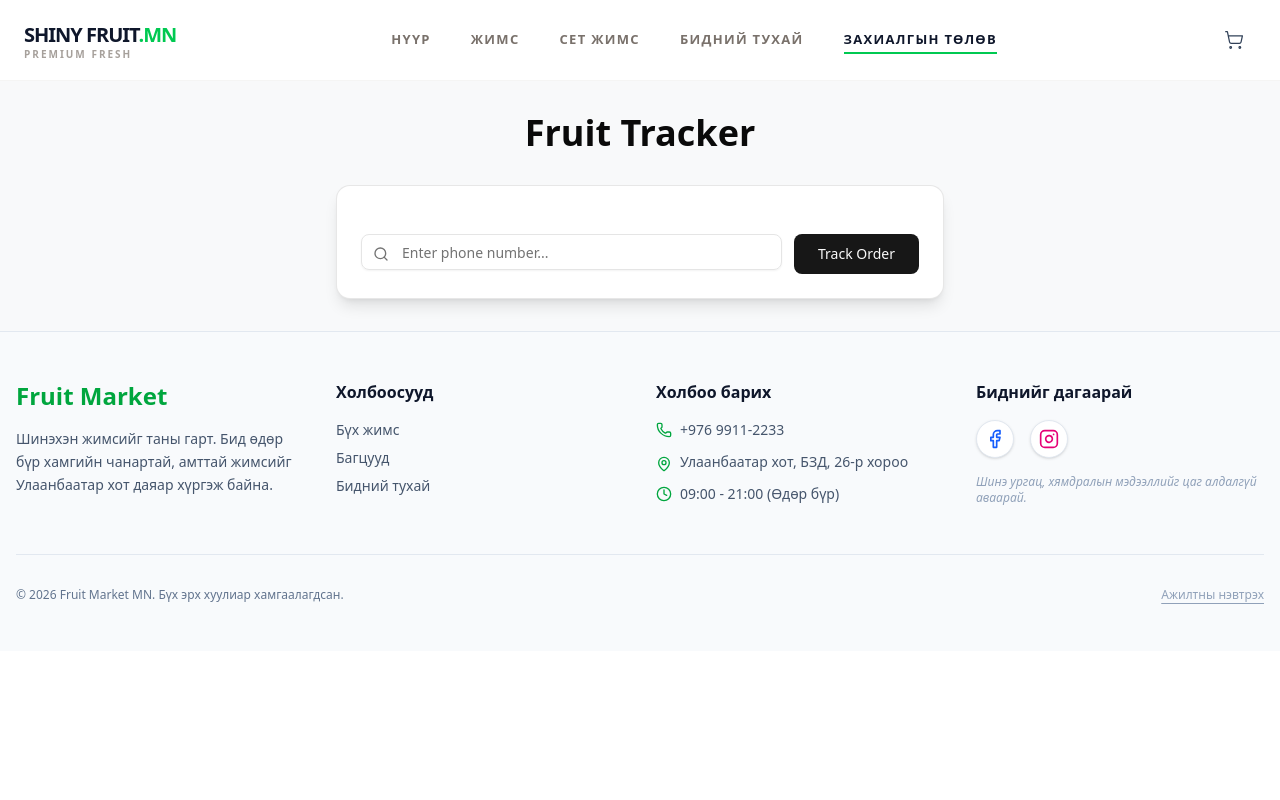
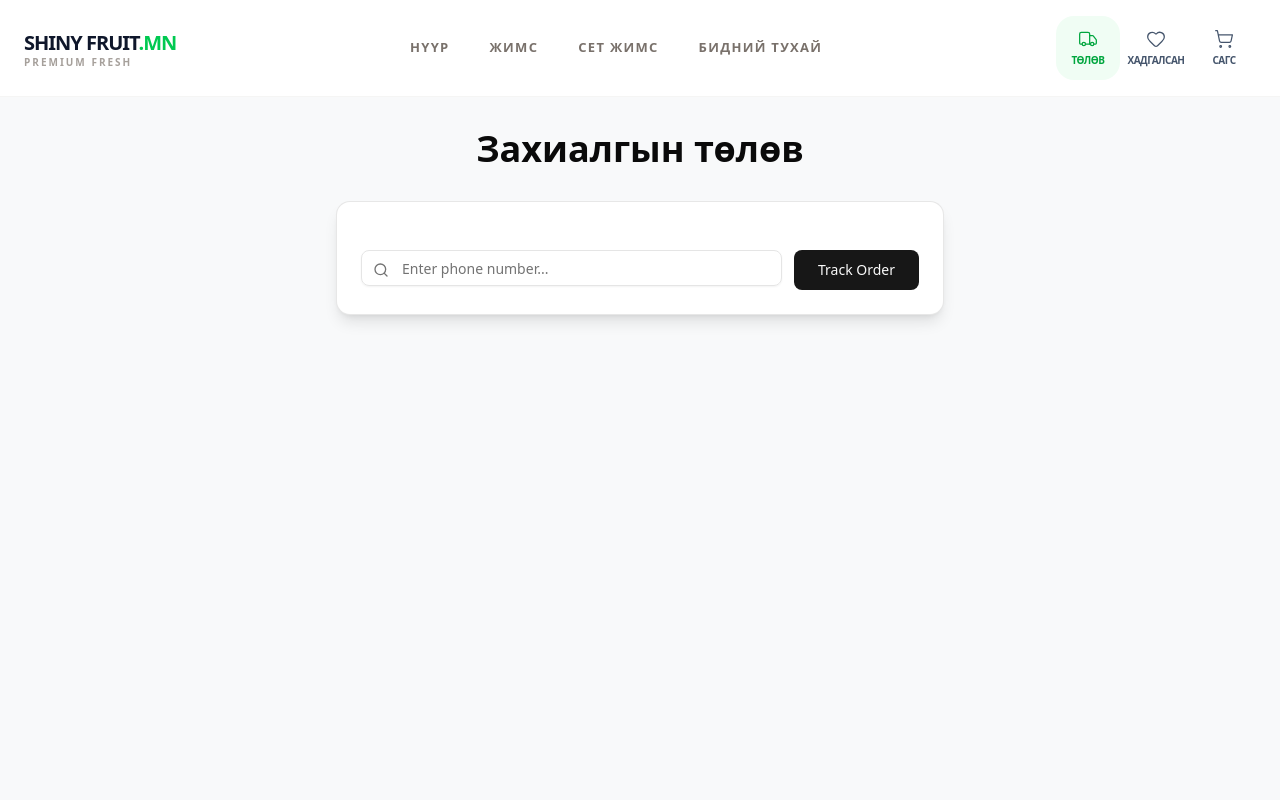
Before and after one commit to tuvshinerdene1/fruit_market_front_end, a Next.js app in the folder fruit-market/: page /order_status in a window 1280 px wide. Shown: the top 800 px of the page. Built offline with nearby package versions, Linux system fonts and the light colour scheme.

Commit message:
added mobile navbar

```diff
--- a/fruit-market/app/(client)/layout.tsx
+++ b/fruit-market/app/(client)/layout.tsx
@@ -1,6 +1,7 @@
 // app/(client)/layout.tsx
 import NavBar from "@/components/shared/navbar/navbar";
 import Footer from "@/components/shared/footer/footer";
+import MobileNav from "@/components/shared/navbar/mobile-nav"; // Import here
 
 export default function ClientLayout({
   children,
@@ -10,11 +11,12 @@ export default function ClientLayout({
   return (
     <>
       <NavBar />
-      <main className="bg-[#F8F9FA]">
+      <main className="bg-[#F8F9FA] min-h-screen pb-20 sm:pb-0">
+        {/* Added pb-20 to ensure content isn't hidden behind the mobile nav */}
         {children}
       </main>
-      {/* You can add a Footer here later */}
-      <Footer></Footer>
+      <MobileNav /> {/* Add here */}
+      <Footer />
     </>
   );
 }
--- a/fruit-market/app/(client)/order_status/page.tsx
+++ b/fruit-market/app/(client)/order_status/page.tsx
@@ -26,7 +26,7 @@ export default function OrderStatusPage() {
   return (
     <div className="max-w-2xl mx-auto p-4 md:p-8 space-y-8">
       <header className="text-center">
-        <h1 className="text-4xl font-bold">Fruit Tracker</h1>
+        <h1 className="text-4xl font-bold">Захиалгын төлөв</h1>
       </header>
 
       <OrderSearchForm
--- /dev/null
+++ b/fruit-market/components/shared/navbar/mobile-nav.tsx
@@ -0,0 +1,51 @@
+"use client";
+
+import Link from "next/link";
+import { usePathname } from "next/navigation";
+import { Heart, ShoppingCart, Truck, Home } from "lucide-react";
+import { useCartCount } from "@/hooks/use_cart_count";
+import { cn } from "@/lib/utils";
+
+export default function MobileNav() {
+  const pathname = usePathname();
+  const cartCount = useCartCount();
+
+  const items = [
+    { name: "Нүүр", href: "/", icon: Home },
+    { name: "Төлөв", href: "/order_status", icon: Truck },
+    { name: "Хадгалсан", href: "/liked", icon: Heart },
+    { name: "Сагс", href: "/cart", icon: ShoppingCart, isCart: true },
+  ];
+
+  return (
+    <div className="sm:hidden fixed bottom-0 left-0 z-[100] w-full bg-white/80 backdrop-blur-lg border-t border-stone-100 pb-safe-area-inset-bottom">
+      <div className="grid grid-cols-4 h-16">
+        {items.map((item) => {
+          const isActive = pathname === item.href;
+          const Icon = item.icon;
+
+          return (
+            <Link
+              key={item.href}
+              href={item.href}
+              className={cn(
+                "flex flex-col items-center justify-center gap-1 transition-colors",
+                isActive ? "text-green-600" : "text-stone-400"
+              )}
+            >
+              <div className="relative">
+                <Icon size={20} strokeWidth={isActive ? 2.5 : 2} />
+                {item.isCart && cartCount > 0 && (
+                  <span className="absolute -top-2 -right-2 flex h-4 w-4 items-center justify-center rounded-full bg-green-600 text-[9px] font-bold text-white ring-2 ring-white">
+                    {cartCount}
+                  </span>
+                )}
+              </div>
+              <span className="text-[10px] font-bold">{item.name}</span>
+            </Link>
+          );
+        })}
+      </div>
+    </div>
+  );
+}
--- a/fruit-market/components/shared/navbar/navbar.tsx
+++ b/fruit-market/components/shared/navbar/navbar.tsx
@@ -2,7 +2,17 @@
 
 import { usePathname } from "next/navigation";
 import Link from "next/link";
-import { Menu, Heart, ShoppingCart, Home, Apple, Gift, Info, Truck, ChevronRight } from "lucide-react";
+import {
+  Menu,
+  Heart,
+  ShoppingCart,
+  Home,
+  Apple,
+  Gift,
+  Info,
+  Truck,
+  ChevronRight,
+} from "lucide-react";
 import { Button } from "@/components/ui/button";
 import {
   Sheet,
@@ -23,23 +33,23 @@ export default function NavBar() {
     { name: "Жимс", href: "/fruit", icon: Apple },
     { name: "Сет жимс", href: "/bundle", icon: Gift },
     { name: "Бидний тухай", href: "/about", icon: Info },
-    { name: "Захиалгын төлөв", href: "/order_status", icon: Truck }
   ];
 
   return (
-    <nav className="sticky top-0 z-[100] w-full border-b border-stone-100 bg-white/70 backdrop-blur-md">
-      <div className="max-w-7xl mx-auto flex h-20 items-center justify-between px-6">
-
+    <nav className="sticky top-0 z-[100] w-full border-b border-stone-100 bg-white/80 backdrop-blur-md">
+      <div className="max-w-7xl mx-auto flex h-24 items-center justify-between px-6">
         {/* Logo */}
-        <Link href="/" className="flex flex-col leading-none group">
+        <Link href="/" className="flex flex-col leading-none group shrink-0">
           <span className="text-xl font-black tracking-tighter text-slate-900 group-hover:text-green-600 transition-colors">
             SHINY FRUIT<span className="text-green-500">.MN</span>
           </span>
-          <span className="text-[10px] uppercase tracking-[0.2em] text-stone-400 font-bold">Premium Fresh</span>
+          <span className="text-[10px] uppercase tracking-[0.2em] text-stone-400 font-bold">
+            Premium Fresh
+          </span>
         </Link>
 
-        {/* Desktop Nav (Keep as is) */}
-        <div className="hidden md:flex items-center gap-10">
+        {/* Desktop Nav (Center) */}
+        <div className="hidden lg:flex items-center gap-10">
           {navLinks.map((link) => {
             const isActive = pathname === link.href;
             return (
@@ -48,57 +58,114 @@ export default function NavBar() {
                 href={link.href}
                 className={cn(
                   "text-[13px] font-bold uppercase tracking-widest transition-all relative group",
-                  isActive ? "text-slate-900" : "text-stone-500 hover:text-slate-900"
+                  isActive
+                    ? "text-slate-900"
+                    : "text-stone-500 hover:text-slate-900"
                 )}
               >
                 {link.name}
-                <span className={cn(
+                <span
+                  className={cn(
                     "absolute -bottom-1 left-0 h-0.5 bg-green-500 transition-all",
                     isActive ? "w-full" : "w-0 group-hover:w-full"
-                )} />
+                  )}
+                />
               </Link>
             );
           })}
         </div>
 
-        {/* Actions */}
-        <div className="flex items-center gap-2">
-          <Link href="/liked" className="hidden xs:flex p-3 rounded-full hover:bg-green-50/50 transition-colors">
-            <Heart className="h-5 w-5 text-slate-700" strokeWidth={1.5} />
+        {/* Actions - Visible on Desktop only */}
+        <div className="flex items-center gap-0 sm:gap-1">
+          <div className="hidden sm:flex items-center gap-1">
+            {/* Order Status */}
+            <Link
+              href="/order_status"
+              className={cn(
+                "flex flex-col items-center justify-center w-16 h-16 rounded-2xl transition-all",
+                pathname === "/order_status"
+                  ? "text-green-600 bg-green-50"
+                  : "text-slate-600 hover:bg-stone-50"
+              )}
+            >
+              <Truck className="h-5 w-5 mb-1" strokeWidth={1.5} />
+              <span className="text-[10px] font-bold uppercase tracking-tighter">
+                Төлөв
+              </span>
             </Link>
 
-          <Link href="/cart" className="p-3 rounded-full hover:bg-green-50/50 transition-colors relative group">
-            <ShoppingCart className="h-5 w-5 text-slate-700 group-hover:text-green-600 transition-colors" strokeWidth={1.5} />
+            {/* Liked */}
+            <Link
+              href="/liked"
+              className={cn(
+                "flex flex-col items-center justify-center w-16 h-16 rounded-2xl transition-all",
+                pathname === "/liked"
+                  ? "text-red-500 bg-red-50"
+                  : "text-slate-600 hover:bg-stone-50"
+              )}
+            >
+              <Heart className="h-5 w-5 mb-1" strokeWidth={1.5} />
+              <span className="text-[10px] font-bold uppercase tracking-tighter">
+                Хадгалсан
+              </span>
+            </Link>
+
+            {/* Cart */}
+            <Link
+              href="/cart"
+              className={cn(
+                "flex flex-col items-center justify-center w-16 h-16 rounded-2xl transition-all relative",
+                pathname === "/cart"
+                  ? "text-green-600 bg-green-50"
+                  : "text-slate-600 hover:bg-stone-50"
+              )}
+            >
+              <div className="relative mb-1">
+                <ShoppingCart className="h-5 w-5" strokeWidth={1.5} />
                 {cartCount > 0 && (
-              <span className="absolute top-2 right-2 flex h-4 w-4 items-center justify-center rounded-full bg-green-600 text-[9px] font-bold text-white shadow-sm">
+                  <span className="absolute -top-1.5 -right-2 flex h-4 w-4 items-center justify-center rounded-full bg-green-600 text-[9px] font-bold text-white shadow-sm ring-2 ring-white">
                     {cartCount}
                   </span>
                 )}
+              </div>
+              <span className="text-[10px] font-bold uppercase tracking-tighter">
+                Сагс
+              </span>
             </Link>
+          </div>
 
           {/* Mobile Menu Trigger */}
-          <div className="md:hidden">
+          <div className="lg:hidden ml-1">
             <Sheet>
               <SheetTrigger asChild>
-                <Button variant="ghost" size="icon" className="rounded-full hover:bg-stone-100">
+                <Button
+                  variant="ghost"
+                  size="icon"
+                  className="h-12 w-12 rounded-2xl hover:bg-stone-100"
+                >
                   <Menu className="h-6 w-6 text-slate-900" />
                 </Button>
               </SheetTrigger>
 
-              {/* STYLED SHEET CONTENT */}
-              <SheetContent side="right" className="w-[85%] sm:w-[380px] p-0 border-l-0 rounded-l-[32px] overflow-hidden">
+              <SheetContent
+                side="right"
+                className="w-[85%] sm:w-[380px] p-0 border-l-0 rounded-l-[32px] overflow-hidden"
+              >
                 <div className="flex flex-col h-full bg-white">
-
-                  {/* Drawer Header */}
-                  <div className="p-8 pb-6 border-b border-stone-50 bg-stone-50/50">
+                  {/* Fixed Header */}
+                  <div className="p-8 pb-6 border-b border-stone-50 bg-stone-50/50 shrink-0">
                     <SheetTitle className="text-left font-black text-2xl tracking-tight text-slate-900">
                       Цэс
                     </SheetTitle>
-                    <p className="text-stone-400 text-xs font-medium uppercase tracking-widest mt-1">Premium Fresh Fruit</p>
+                    <p className="text-stone-400 text-xs font-medium uppercase tracking-widest mt-1">
+                      Premium Fresh Fruit
+                    </p>
                   </div>
 
+                  {/* Scrollable Area */}
+                  <div className="flex-1 overflow-y-auto">
+                    <div className="px-4 py-6 flex flex-col gap-2">
                       {/* Navigation Links */}
-                  <div className="flex-1 px-4 py-6 flex flex-col gap-2">
                       {navLinks.map((link) => {
                         const isActive = pathname === link.href;
                         const Icon = link.icon;
@@ -115,34 +182,49 @@ export default function NavBar() {
                               )}
                             >
                               <div className="flex items-center gap-4">
-                              <div className={cn(
+                                <div
+                                  className={cn(
                                     "p-2 rounded-xl transition-colors",
-                                isActive ? "bg-green-600 text-white" : "bg-stone-100 text-stone-400 group-hover:bg-stone-200"
-                              )}>
+                                    isActive
+                                      ? "bg-green-600 text-white"
+                                      : "bg-stone-100 text-stone-400"
+                                  )}
+                                >
                                   <Icon size={18} />
                                 </div>
-                              <span className="font-bold text-lg">{link.name}</span>
+                                <span className="font-bold text-lg">
+                                  {link.name}
+                                </span>
                               </div>
-                            <ChevronRight size={18} className={cn(
+                              <ChevronRight
+                                size={18}
+                                className={cn(
                                   "transition-transform",
-                              isActive ? "text-green-600 translate-x-1" : "text-stone-300"
-                            )} />
+                                  isActive
+                                    ? "text-green-600 translate-x-1"
+                                    : "text-stone-300"
+                                )}
+                              />
                             </Link>
                           </SheetClose>
                         );
                       })}
-                  </div>
 
-                  {/* Drawer Footer (Optional social or promo) */}
-                  <div className="p-8 mt-auto bg-stone-900 text-white">
+                      {/* Contact Card - Moves up to follow links */}
+                      <div className="mt-6 mx-2 p-8 bg-stone-900 text-white rounded-[24px] pb-[calc(env(safe-area-inset-bottom)+5rem)]">
                         <div className="flex items-center justify-between mb-4">
-                      <span className="text-xs font-bold uppercase tracking-tighter opacity-60">Холбоо барих</span>
+                          <span className="text-xs font-bold uppercase tracking-tighter opacity-60">
+                            Холбоо барих
+                          </span>
                           <div className="h-[1px] flex-1 bg-white/10 ml-4"></div>
                         </div>
                         <p className="text-lg font-bold">7700-XXXX</p>
-                    <p className="text-sm text-stone-400">Өдөр бүр 09:00 - 21:00</p>
+                        <p className="text-sm text-stone-400">
+                          Өдөр бүр 09:00 - 21:00
+                        </p>
                       </div>
-
+                    </div>
+                  </div>
                 </div>
               </SheetContent>
             </Sheet>
```
Lines whose indentation alone changed are shown as unchanged.
